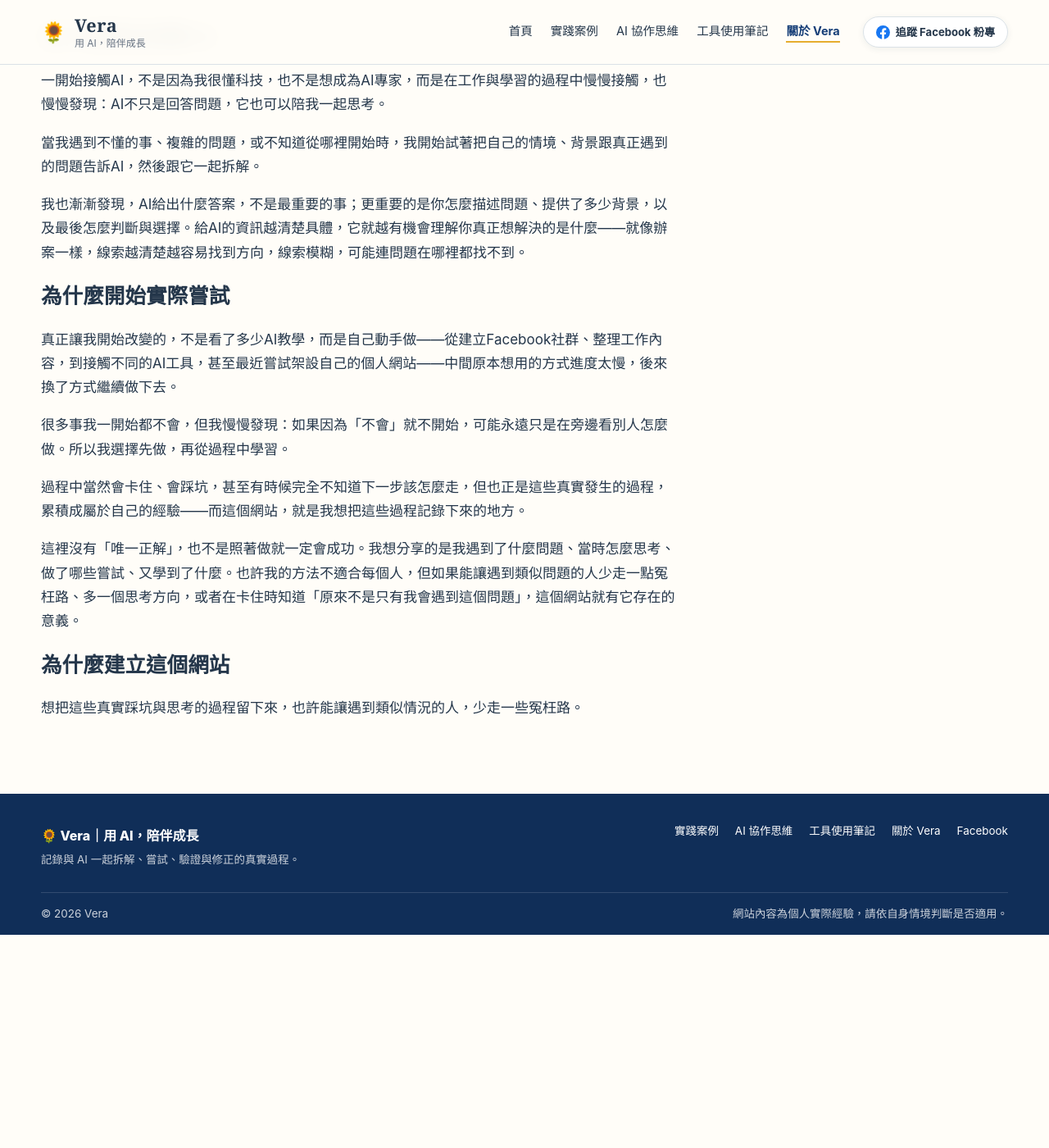
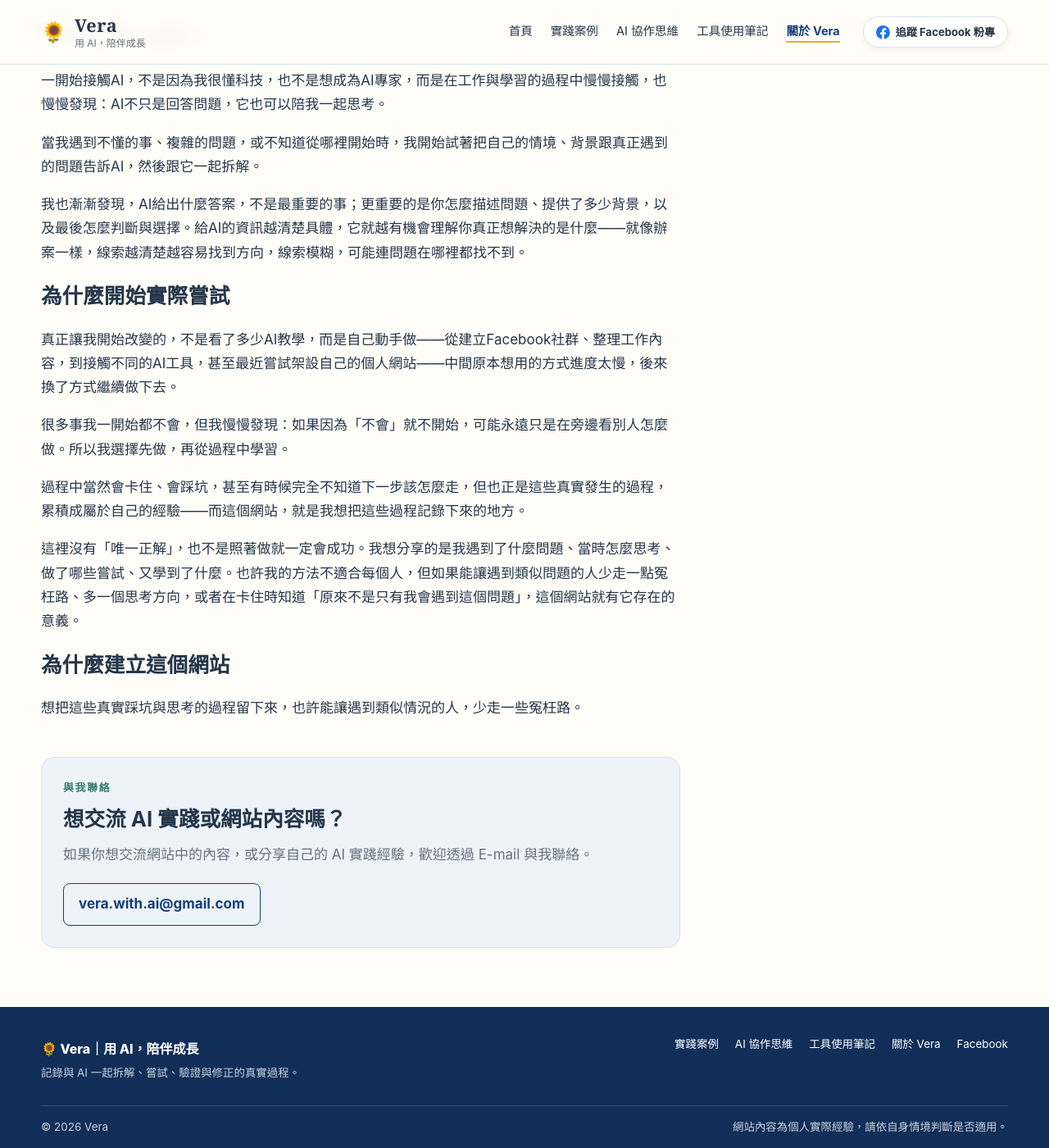
Before and after one commit to Vera-With-AI/Vera-With-AI.github.io, a Jekyll site: the page built from about.md, in a window 1280 px wide and 1400 px high, scrolled down 694 px. Shown: the whole window at 82% size. Built offline with Jekyll 4.4.1, drawn with Linux system fonts in a browser that asks for light colours; before the commit the page ends 1834 px from its top, so only the background shows below that.

Commit message:
在關於頁加入聯絡信箱

```diff
--- a/_config.yml
+++ b/_config.yml
@@ -13,7 +13,7 @@ collections:
 
 markdown: kramdown
 
-css_version: 41
+css_version: 42
 
 exclude:
   - _templates
--- a/about.md
+++ b/about.md
@@ -37,3 +37,10 @@ description: "我不是 AI 專家，也沒有 IT 背景，跟很多人一樣從
 ## 為什麼建立這個網站
 
 想把這些真實踩坑與思考的過程留下來，也許能讓遇到類似情況的人，少走一些冤枉路。
+
+<section class="contact-card" aria-labelledby="contact-title">
+  <p class="eyebrow">與我聯絡</p>
+  <h2 id="contact-title">想交流 AI 實踐或網站內容嗎？</h2>
+  <p>如果你想交流網站中的內容，或分享自己的 AI 實踐經驗，歡迎透過 E-mail 與我聯絡。</p>
+  <a class="button button-secondary" href="mailto:vera.with.ai@gmail.com">vera.with.ai@gmail.com</a>
+</section>
--- a/assets/css/style.css
+++ b/assets/css/style.css
@@ -100,6 +100,9 @@ h3 { font-size: 1.08rem; }
 .about-strip { display: grid; grid-template-columns: 180px 1fr; gap: 46px; align-items: center; }
 .about-photo { width: 180px; height: 180px; object-fit: cover; border-radius: 50%; box-shadow: var(--shadow); }
 .about-strip > div { max-width: 700px; }
+.contact-card { padding: 26px; margin-top: 44px; background: var(--blue-wash); border: 1px solid #d8e4ee; border-radius: 16px; }
+.contact-card h2 { margin: 0 0 12px; }
+.contact-card > p:not(.eyebrow) { margin: 0 0 20px; color: var(--muted); }
 
 .page-intro { display: grid; grid-template-columns: 1.2fr .8fr; gap: 48px; align-items: center; padding-bottom: 42px; }
 .page-intro h1 { font-size: clamp(2.2rem, 4vw, 3.3rem); line-height: 1.25; margin: 0 0 14px; }
@@ -208,7 +211,7 @@ h3 { font-size: 1.08rem; }
   .problem-card { padding: 14px; }
   .problem-card h3 { margin: 8px 0 10px; font-size: 1rem; }
   .problem-card .text-link { font-size: .84rem; }
-  .article-card, .case-card, .tool-guidance, .next-step, .post-end { padding: 18px; }
+  .article-card, .case-card, .tool-guidance, .next-step, .post-end, .contact-card { padding: 18px; }
   .case-card.has-image { padding: 0; }
   .case-card-body { padding: 18px; }
   .post-image-link { margin-bottom: 32px; border-radius: 12px; }
```
